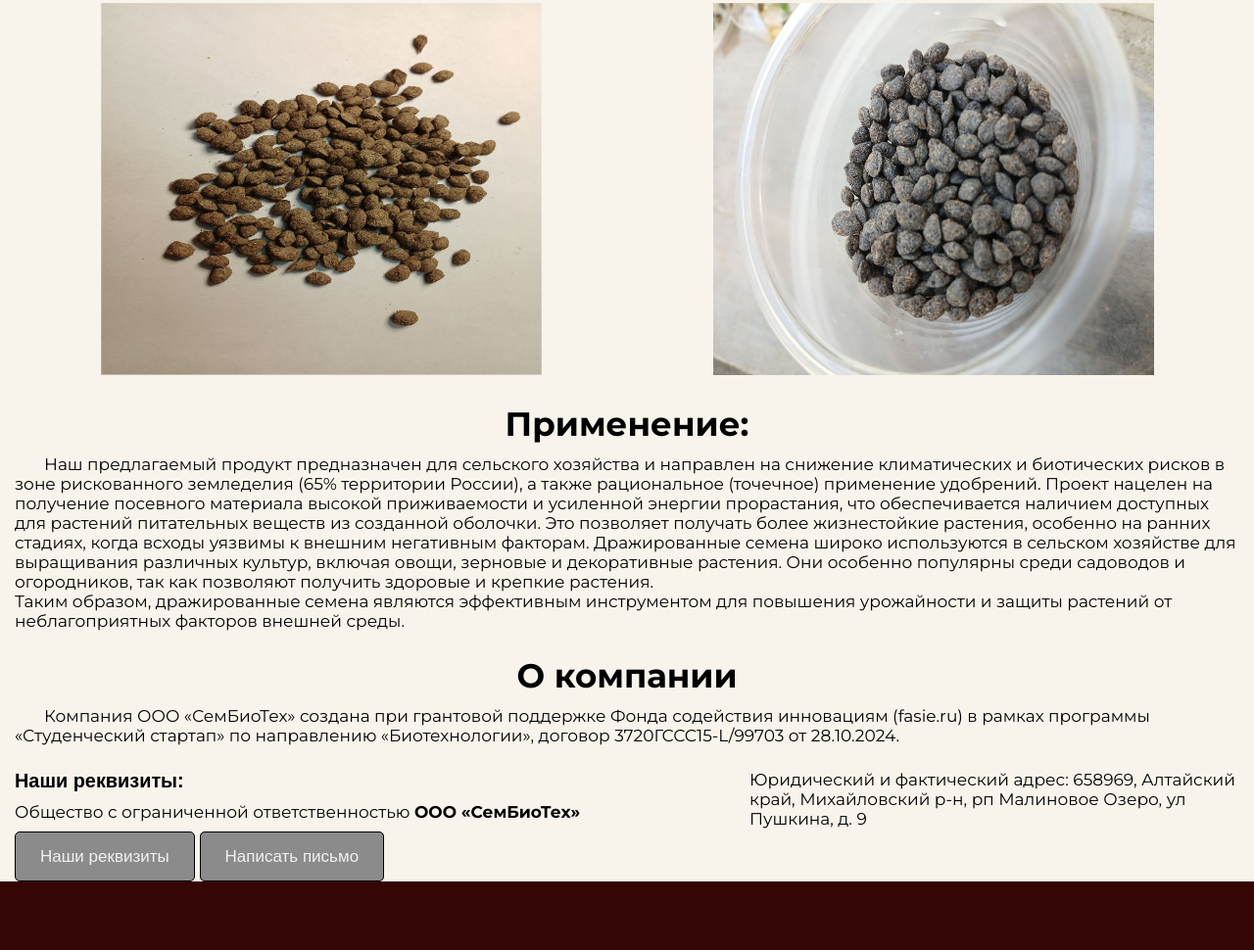
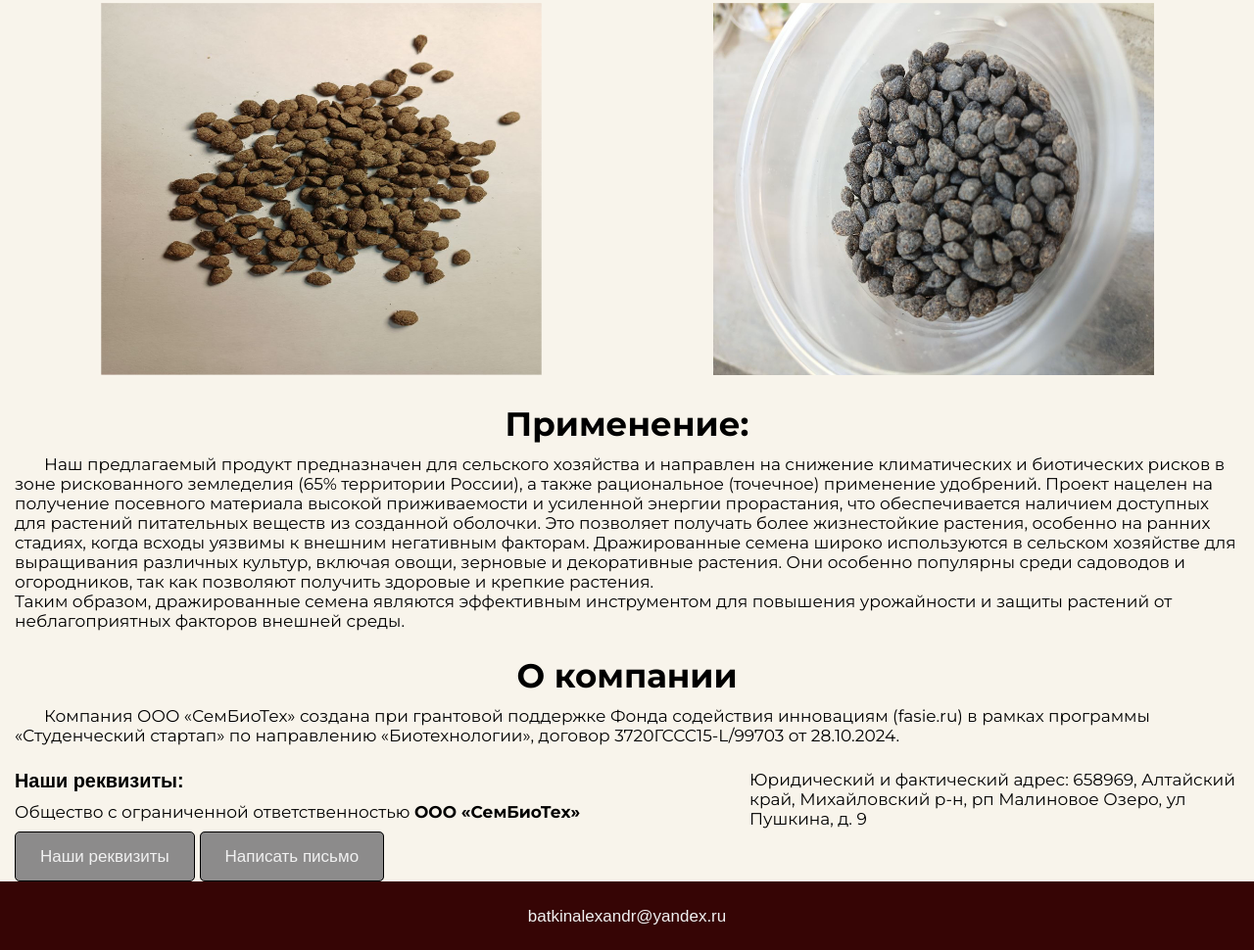
Before and after one commit to evgenijantonyuk/SemBioTek, a plain HTML site: page index.html in a window 1280 px wide. Shown: the part 1522-2492 px from the top of the page at 98% size. Drawn offline with Linux system fonts and the light colour scheme.

Commit message:
add footer email

```diff
--- a/css/styles.css
+++ b/css/styles.css
@@ -632,4 +632,10 @@ img {
     width: 100%;
     background-color: var(--header-bg);
     min-height: 70px;
+    display: flex;
+    align-items: center;
 }
+
+.footer__email {
+    color: var(--button-text);
+}
--- a/index.html
+++ b/index.html
@@ -205,7 +205,9 @@
 	</div>
 </main>
 <footer class="footer">
-	<div class="wrapper__header"></div>
+	<div class="wrapper__header">
+		<a class="footer__email" href="mailto:batkinalexandr@yandex.ru">batkinalexandr@yandex.ru</a>
+	</div>
 </footer>
 </body>
 </html>
```
